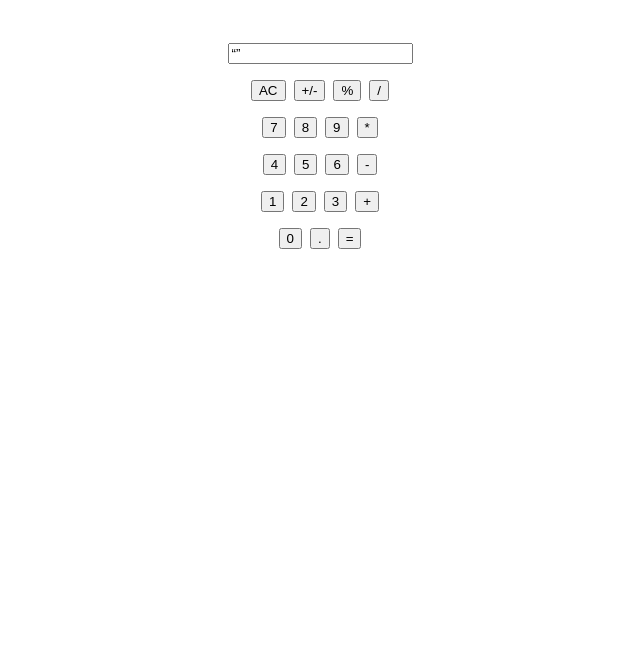
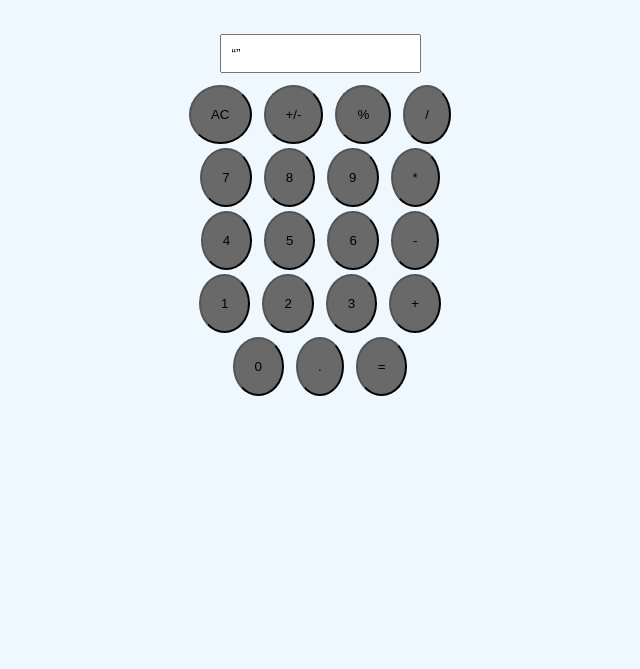
Before and after one commit to csamarchi/Calculator, a plain HTML site: page index.html in a window 1280 px wide. Shown: the part 131-800 px from the top of the page, without its empty margins (320-960 px from the left). Drawn offline with nearby package versions, Linux system fonts and the light colour scheme.

Commit message:
styled css to look pretty

```diff
--- a/styles/style.css
+++ b/styles/style.css
@@ -1,4 +1,17 @@
 body {
   text-align: center;
   font-size: 2em;
+  background-color: #F0F8FF;
 }
+
+input {
+  padding: 10px;
+  margin-bottom: 10px;
+}
+
+button {
+  background-color: dimgray;
+  padding: 20px;
+  margin: 2px;
+  border-radius: 50%;
+}
```
